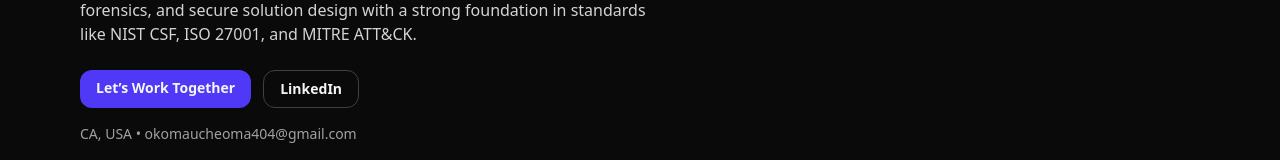
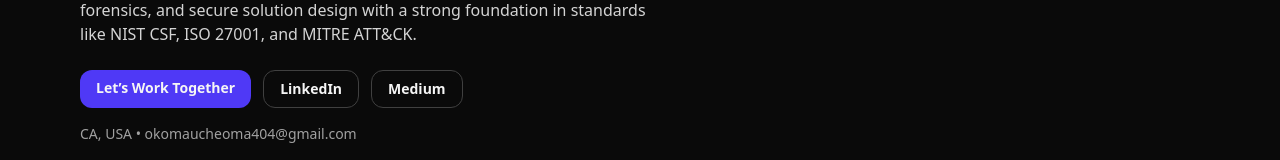
Before and after one commit to Oucheoma/Personal-Portfolio, a React (Vite) app: page / in a window 1280 px wide. Shown: the part 264-424 px from the top of the page. Built offline with nearby package versions, Linux system fonts and the light colour scheme.

Commit message:
added medium article blog

```diff
--- a/src/App.jsx
+++ b/src/App.jsx
@@ -201,6 +201,12 @@ export default function Portfolio() {
       >
         LinkedIn
       </a>
+            <a
+        href="https://medium.com/@ucheomaokoma_"
+        className="rounded-xl border border-neutral-700 hover:bg-neutral-800 px-4 py-2 text-sm font-semibold focus:outline-none focus:ring-2 focus:ring-indigo-500"
+      >
+        Medium
+      </a>
     </div>
     <div className="mt-4 text-sm text-neutral-400">
       CA, USA • okomaucheoma404@gmail.com
@@ -388,7 +394,7 @@ export default function Portfolio() {
           <div className="mt-6 flex flex-wrap gap-3">
             <a href="mailto:okomaucheoma404@gmail.com" className="rounded-xl bg-indigo-600 hover:bg-indigo-500 px-4 py-2 text-sm font-semibold focus:outline-none focus:ring-2 focus:ring-indigo-500">Email Me</a>
             <a href="https://www.linkedin.com/in/ucheoma-okoma" className="rounded-xl border border-neutral-700 hover:bg-neutral-800 px-4 py-2 text-sm font-semibold focus:outline-none focus:ring-2 focus:ring-indigo-500">LinkedIn</a>
-
+            <a href="https://medium.com/@ucheomaokoma_" className="rounded-xl border border-neutral-700 hover:bg-neutral-800 px-4 py-2 text-sm font-semibold focus:outline-none focus:ring-2 focus:ring-indigo-500">Medium</a>
           </div>
         </div>
         <footer className="mt-8 text-xs text-neutral-500">© {new Date().getFullYear()} Ucheoma Okoma</footer>
```
